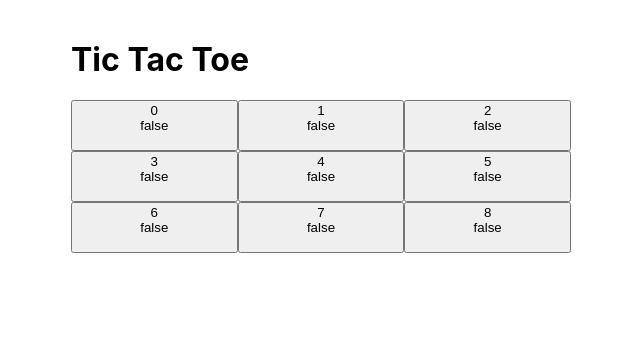
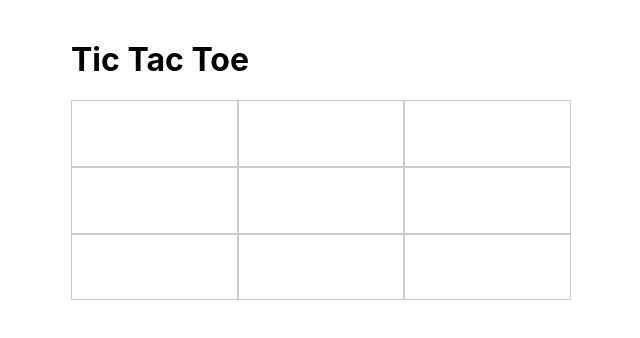
Before and after one commit to taimursaeed/react-games, a React (Vite) app: page / in a window 1280 px wide. Shown: the top 338 px of the page, without its empty margins (319-959 px from the left). Built offline with nearby package versions, Linux system fonts and the light colour scheme.

Commit message:
update UI using styled-components

```diff
--- a/package.json
+++ b/package.json
@@ -7,7 +7,8 @@
   },
   "dependencies": {
     "react": "^17.0.0",
-    "react-dom": "^17.0.0"
+    "react-dom": "^17.0.0",
+    "styled-components": "^5.3.0"
   },
   "devDependencies": {
     "@vitejs/plugin-react-refresh": "^1.3.1",
--- a/src/App.jsx
+++ b/src/App.jsx
@@ -1,18 +1,18 @@
 import React from "react";
 import "./App.css";
 import { TicTacToe } from "./games";
+import styled from "styled-components";
+
 function App() {
-  const styles = {
-    game: {
-      width: "80vw",
-      margin: "40px auto",
-    },
-  };
+  const Game = styled.div`
+    width: 80vw;
+    margin: 40px auto;
+  `;
   return (
     <div className="App">
-      <div style={styles.game}>
+      <Game>
         <TicTacToe />
-      </div>
+      </Game>
     </div>
   );
 }
--- a/src/games/tictactoe/components/button.jsx
+++ b/src/games/tictactoe/components/button.jsx
@@ -1,24 +1,34 @@
-import React, { useState } from "react";
+import React from "react";
+import styled from "styled-components";
 
-const styles = {
-  button: {
-    fontSize: "30px",
-  },
-};
-export default function Button({ id, isClicked, value, player, onClick }) {
+const GridButton = styled.button`
+  font-size: 30px;
+  line-height: 30px;
+  border: none;
+  background: white;
+  cursor: pointer;
+  border: 1px solid #ccc;
+  svg {
+    vertical-align: middle;
+  }
+  &:hover {
+    background: #fafafa;
+  }
+  &:disabled {
+    &:hover {
+      background: white;
+      cursor: initial;
+    }
+  }
+`;
+export default function Button({ id, isClicked, value, onClick }) {
   const handleClick = () => {
     onClick(id);
   };
 
   return (
-    <button onClick={handleClick} disabled={isClicked}>
-      {id?.toString()}
-      <br />
-      {isClicked?.toString()}
-      <br />
-      {player?.toString()}
-      <br />
-      <span style={styles.button}>{value}</span>
-    </button>
+    <GridButton onClick={handleClick} disabled={isClicked}>
+      {value}
+    </GridButton>
   );
 }
--- a/src/games/tictactoe/index.jsx
+++ b/src/games/tictactoe/index.jsx
@@ -1,6 +1,18 @@
 import React, { useState, useEffect } from "react";
 import Button from "./components/button";
 import { TURNTYPE } from "./constants";
+import styled from "styled-components";
+
+const Wrapper = styled.div`
+  max-width: 500px;
+  margin: auto;
+`;
+const Grid = styled.div`
+  display: grid;
+  grid-template-columns: repeat(3, 1fr);
+  grid-template-rows: repeat(3, 1fr);
+  height: 200px;
+`;
 
 export default function tictactoe() {
   const GRIDSIZE = 9;
@@ -103,24 +115,10 @@ export default function tictactoe() {
   };
 
   return (
-    <div>
-      <div style={styles.wrap}>
-        <h1>Tic Tac Toe</h1>
-        <div style={styles.grid}>{generateGrid()} </div>
-        <h2> {winner}</h2>
-      </div>
-    </div>
+    <Wrapper>
+      <h1>Tic Tac Toe</h1>
+      <Grid>{generateGrid()} </Grid>
+      <h2>{winner}</h2>
+    </Wrapper>
   );
 }
-
-const styles = {
-  grid: {
-    display: "grid",
-    gridTemplateColumns: "repeat(3, 1fr)",
-    gridTemplateRows: "repeat(3, 1fr)",
-  },
-  wrap: {
-    maxWidth: "500px",
-    margin: "auto",
-  },
-};
```
Also changed, not shown: 1 other file (tests, documents, lock files or other folders).
